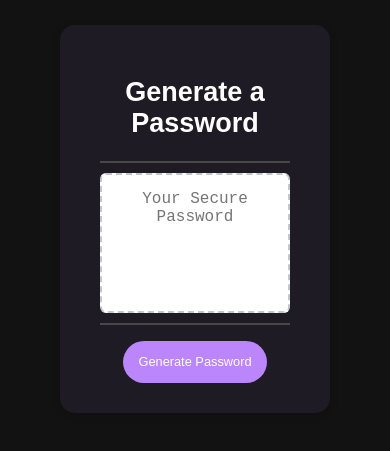
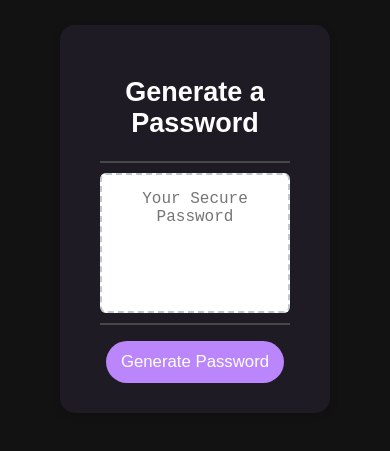
Before and after one commit to marphco/marco-franco-password-generator, a plain HTML site: page index.html in a window 390 px wide. Shown: the part 197-648 px from the top of the page. Drawn offline with Linux system fonts and the light colour scheme; a web font is replaced by a local one.

Commit message:
Fixed media queries properties for the button

```diff
--- a/Assets/css/style.css
+++ b/Assets/css/style.css
@@ -149,6 +149,6 @@ button:active {
 
 @media (max-width: 500px) {
   .btn {
-    font-size: 0.8rem;
+    font-size: 4.3vw;
   }
 }
```
